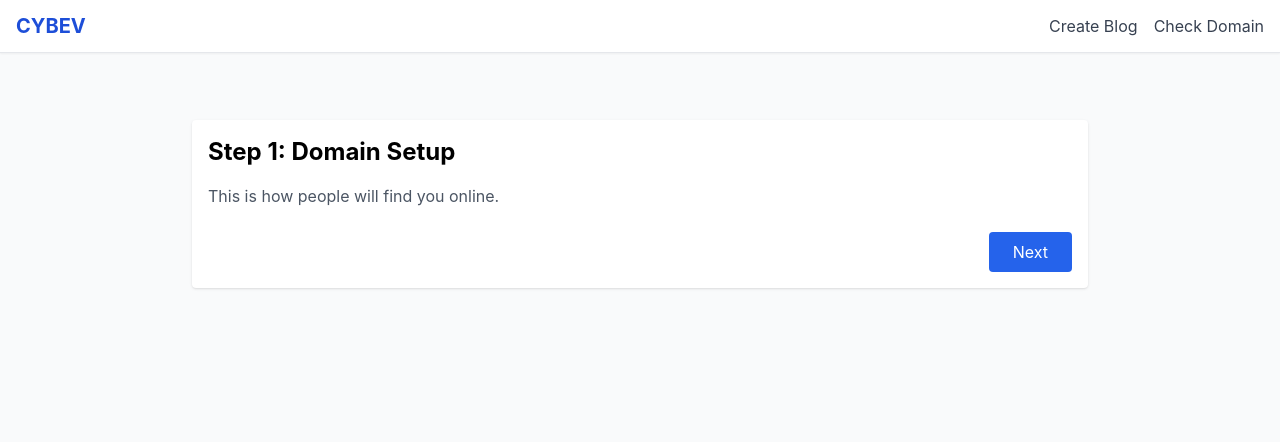
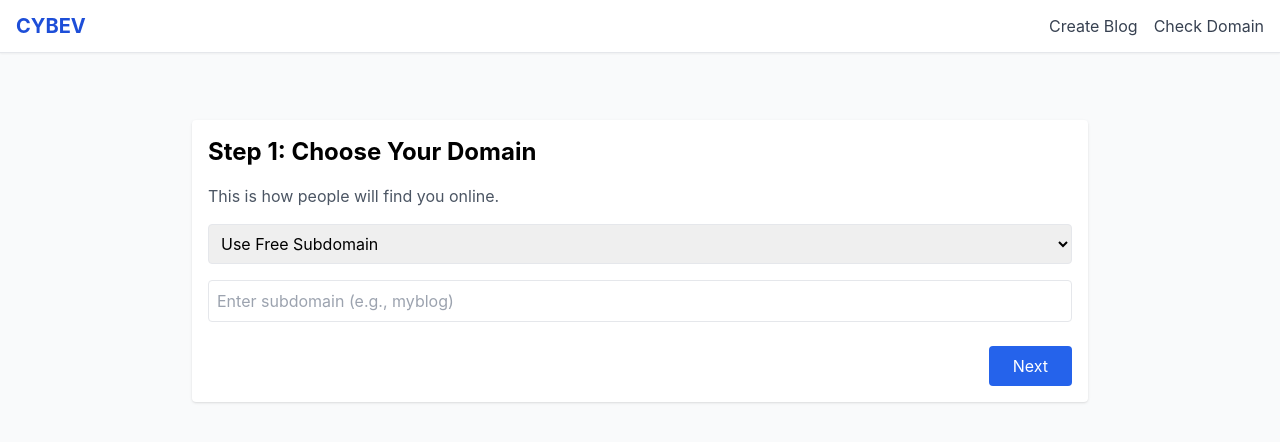
Before and after one commit to cybev1/cybev-frontend, a Next.js app: page /blog/setup in a window 1280 px wide. Shown: the top 442 px of the page. Built offline with nearby package versions, Linux system fonts and the light colour scheme.

Commit message:
Add files via upload

```diff
--- a/pages/blog/setup.jsx
+++ b/pages/blog/setup.jsx
@@ -1,7 +1,7 @@
 
-import { useState } from 'react';
+import { useState, useEffect } from 'react';
 
-export default function BlogSetupExtended() {
+export default function BlogSetup() {
   const [step, setStep] = useState(1);
   const [form, setForm] = useState({
     domainType: 'subdomain',
@@ -21,6 +21,9 @@ export default function BlogSetupExtended() {
     hostingPlan: null,
   });
 
+  const [availabilityMsg, setAvailabilityMsg] = useState('');
+  const [typingTimeout, setTypingTimeout] = useState(null);
+
   const goNext = () => setStep(prev => prev + 1);
   const goBack = () => setStep(prev => prev - 1);
 
@@ -32,88 +35,107 @@ export default function BlogSetupExtended() {
     }));
   };
 
-  const uploadLogo = (e) => {
-    const file = e.target.files[0];
-    setForm(prev => ({ ...prev, logo: file }));
+  const handleDomainInput = (e) => {
+    const value = e.target.value;
+    const domainKey = form.domainType === 'subdomain' ? 'subdomain' : form.domainType === 'existing' ? 'existingDomain' : 'newDomain';
+
+    setForm(prev => ({
+      ...prev,
+      [domainKey]: value
+    }));
+
+    setAvailabilityMsg('');
+    if (typingTimeout) clearTimeout(typingTimeout);
+
+    const fullDomain = form.domainType === 'subdomain' ? `${value}.cybev.io` : value;
+
+    setTypingTimeout(setTimeout(() => {
+      fetch(`/api/hosting/domain-check?domain=${fullDomain}`)
+        .then(res => res.json())
+        .then(data => setAvailabilityMsg(data.message))
+        .catch(() => setAvailabilityMsg("❌ Could not check domain."));
+    }, 600));
   };
 
-  return (
-    <div className="max-w-4xl mx-auto mt-10 p-4 bg-white shadow rounded">
-      {/* Step 1: Domain Selection with Live Checker */}
-      {step === 1 && (
+  const renderStep1 = () => (
     <>
-          <h1 className="text-2xl font-bold mb-4">Step 1: Domain Setup</h1>
+      <h1 className="text-2xl font-bold mb-4">Step 1: Choose Your Domain</h1>
       <p className="text-gray-600 mb-4">This is how people will find you online.</p>
 
-          {/* Domain Type & Input */}
-          {/* Live availability checker will go here */}
+      <select name="domainType" onChange={handleChange} className="border p-2 rounded w-full mb-4" value={form.domainType}>
+        <option value="subdomain">Use Free Subdomain</option>
+        <option value="existing">Use Existing Domain</option>
+        <option value="register">Register New Domain</option>
+      </select>
+
+      <input
+        type="text"
+        placeholder={form.domainType === 'subdomain' ? "Enter subdomain (e.g., myblog)" : "Enter your domain"}
+        className="border p-2 rounded w-full"
+        value={
+          form.domainType === 'subdomain' ? form.subdomain :
+          form.domainType === 'existing' ? form.existingDomain : form.newDomain
+        }
+        onChange={handleDomainInput}
+      />
+
+      {availabilityMsg && (
+        <p className={`mt-2 text-sm ${availabilityMsg.includes('🎉') ? 'text-green-600' : 'text-red-600'}`}>
+          {availabilityMsg}
+        </p>
+      )}
 
       <div className="flex justify-between mt-6">
         <span></span>
         <button onClick={goNext} className="bg-blue-600 text-white px-6 py-2 rounded">Next</button>
       </div>
     </>
-      )}
+  );
 
-      {/* Step 2: Blog Identity */}
-      {step === 2 && (
+  const renderStep2 = () => (
     <>
       <h1 className="text-2xl font-bold mb-4">Step 2: Blog Identity</h1>
       <p className="text-gray-600 mb-4">This is your blog's name and details.</p>
 
-          {/* Title, AI Generate Description, Category, Niche */}
+      <input name="title" placeholder="Blog Title" className="border p-2 rounded w-full mb-2" onChange={handleChange} />
+      <textarea name="description" placeholder="SEO Blog Description" className="border p-2 rounded w-full mb-4" onChange={handleChange} />
 
       <div className="flex justify-between mt-6">
         <button onClick={goBack} className="bg-gray-300 text-black px-6 py-2 rounded">Back</button>
         <button onClick={goNext} className="bg-blue-600 text-white px-6 py-2 rounded">Next</button>
       </div>
     </>
-      )}
+  );
 
-      {/* Step 3: Appearance & Logo Upload */}
-      {step === 3 && (
+  const renderStep3 = () => (
     <>
-          <h1 className="text-2xl font-bold mb-4">Step 3: Appearance</h1>
-          <p className="text-gray-600 mb-4">Choose how your blog will look and feel.</p>
+      <h1 className="text-2xl font-bold mb-4">Step 3: Appearance & Hosting</h1>
+      <p className="text-gray-600 mb-4">This is how your website will look and work.</p>
 
-          {/* Template Previews, Upload Logo, Monetization */}
+      <select name="template" className="border p-2 rounded w-full mb-4" onChange={handleChange}>
+        <option value="">Select Template</option>
+        <option value="Magazine">Magazine</option>
+        <option value="Portfolio">Portfolio</option>
+        <option value="Creator">Creator</option>
+      </select>
+
+      <div className="flex items-center mb-4 space-x-2">
+        <input type="checkbox" name="monetize" onChange={handleChange} />
+        <label>Enable Blog Monetization (earn revenue with ads)</label>
+      </div>
 
       <div className="flex justify-between mt-6">
         <button onClick={goBack} className="bg-gray-300 text-black px-6 py-2 rounded">Back</button>
-            <button onClick={goNext} className="bg-blue-600 text-white px-6 py-2 rounded">Next</button>
+        <button onClick={() => console.log('Submitted:', form)} className="bg-green-600 text-white px-6 py-2 rounded">Finish & Publish</button>
       </div>
     </>
-      )}
+  );
 
-      {/* Step 4: Preview Summary */}
-      {step === 4 && (
-        <>
-          <h1 className="text-2xl font-bold mb-4">Step 4: Preview</h1>
-          <p className="text-gray-600 mb-4">Here’s how your blog will look. You can go back to edit any part.</p>
-
-          {/* Render summary of selected inputs (title, domain, category, etc.) */}
-
-          <div className="flex justify-between mt-6">
-            <button onClick={goBack} className="bg-gray-300 text-black px-6 py-2 rounded">Back</button>
-            <button onClick={goNext} className="bg-blue-600 text-white px-6 py-2 rounded">Continue</button>
-          </div>
-        </>
-      )}
-
-      {/* Step 5: Hosting Plan or Skip */}
-      {step === 5 && (
-        <>
-          <h1 className="text-2xl font-bold mb-4">Step 5: Hosting</h1>
-          <p className="text-gray-600 mb-4">Choose a hosting plan or skip if using a free subdomain.</p>
-
-          {/* Hosting Plan Selector */}
-
-          <div className="flex justify-between mt-6">
-            <button onClick={goBack} className="bg-gray-300 text-black px-6 py-2 rounded">Back</button>
-            <button onClick={() => console.log('Publishing blog...', form)} className="bg-green-600 text-white px-6 py-2 rounded">Publish</button>
-          </div>
-        </>
-      )}
+  return (
+    <div className="max-w-4xl mx-auto mt-10 p-4 bg-white shadow rounded">
+      {step === 1 && renderStep1()}
+      {step === 2 && renderStep2()}
+      {step === 3 && renderStep3()}
     </div>
   );
 }
```
Lines whose indentation alone changed are shown as unchanged.
